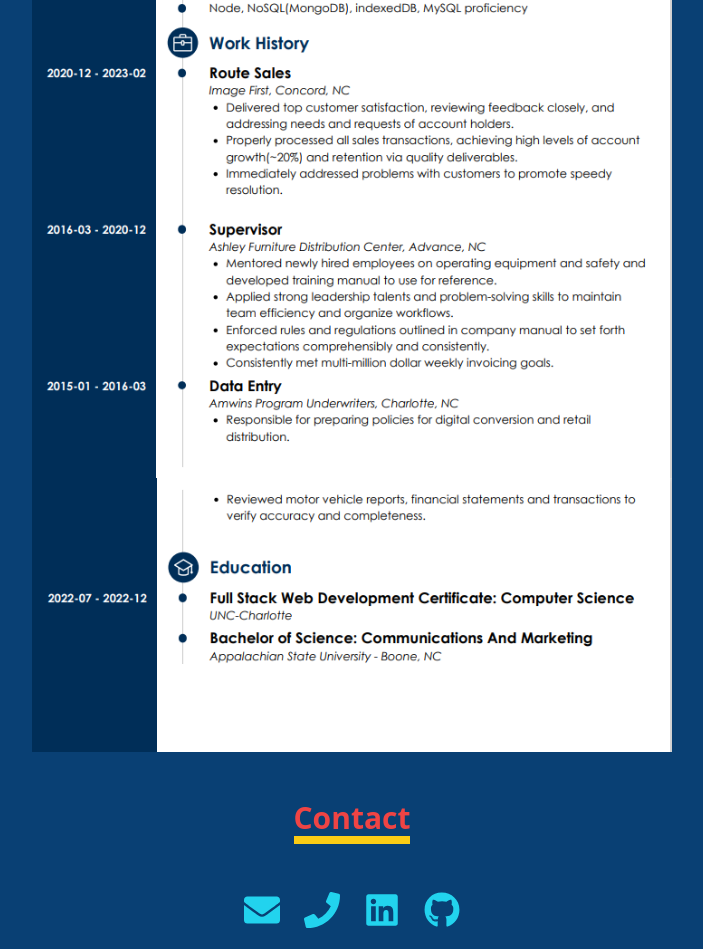
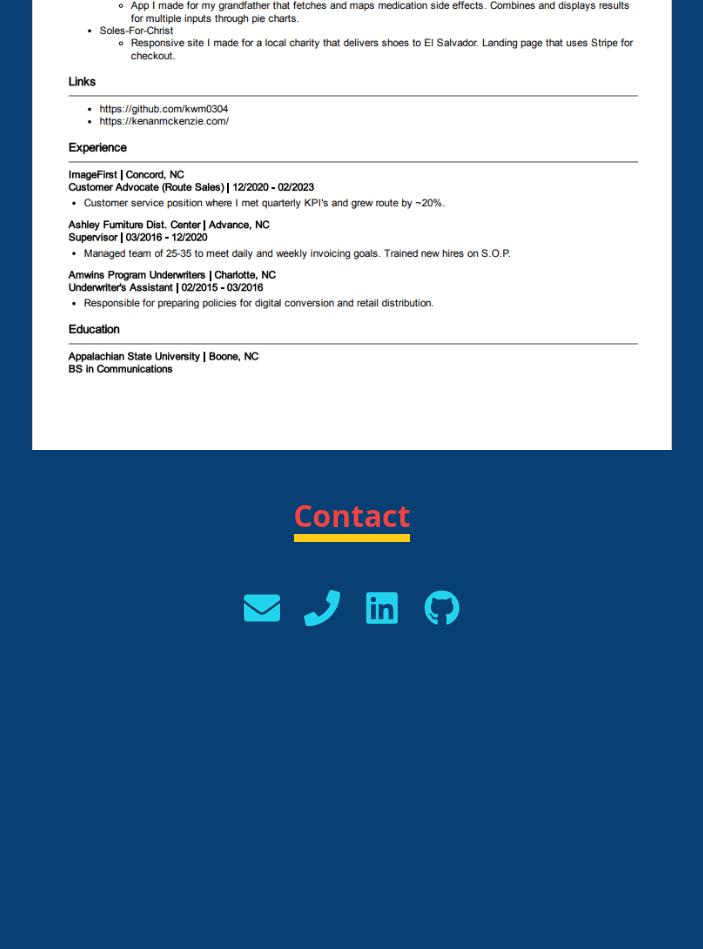
Before and after one commit to kwm0304/new-portfolio, a React (Vite) app in the folder client/: page / in a window 1280 px wide. Shown: the part 3636-4585 px from the top of the page, without its empty margins (288-991 px from the left). After the commit the page ends 4294 px from the top, so only its background shows below. Built offline with nearby package versions, Linux system fonts and the light colour scheme.

Commit message:
updated resume

```diff
--- a/client/src/components/Resume.jsx
+++ b/client/src/components/Resume.jsx
@@ -1,7 +1,6 @@
 import { FaDownload } from 'react-icons/fa';
-import resume from '../assets/resume.png';
-import resume2 from '../assets/resumetwo.png'
 import Document from '../assets/Resume.pdf'
+import ResumeImg from '../assets/ResumeImg.png'
 
 const Resume = ( ) => {
 
@@ -19,8 +18,7 @@ const Resume = ( ) => {
       <a className='text-cyan-400 hover:text-red-500 hover:border-b-4 hover:border-solid hover:border-yellow-400 hover:scale-110' href={Document} download='Resume.pdf'><FaDownload /></a>
       </div>
       <div className="mx-auto  flex flex-col  pt-8 xs:w-full sm:w-full md:w-5/6 lg:w-3/4 xl:w-1/2">
-        <img src={resume} alt="resume" />
-        <img src={resume2} alt="resume2" />
+        <img src={ResumeImg} alt="resume" />
       </div>
     </>
   );
```
Also changed, not shown: client/src/assets/ResumeImg.png (added).
